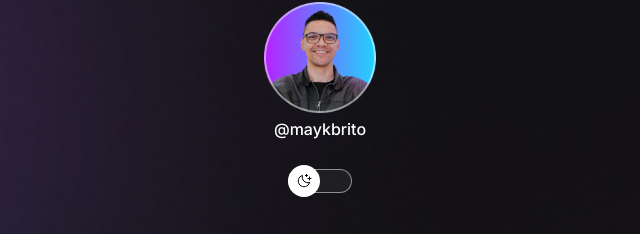
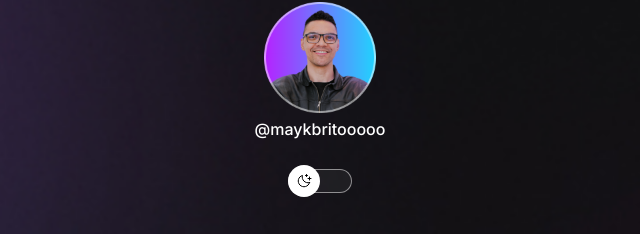
Before and after one commit to D3vJhonathan/Rocketseat-curso, a plain HTML site: page index.html in a window 1280 px wide. Shown: the part 78-312 px from the top of the page, 320-960 px from the left. Drawn offline with nearby package versions, Linux system fonts and the light colour scheme.

Commit message:
:tada: teste

```diff
--- a/index.html
+++ b/index.html
@@ -16,7 +16,7 @@
     <div id="container">
       <div id="profile">
         <img src="./assets/avatar.png" alt="um mano sem oculos" />
-        <p>@maykbrito</p>
+        <p>@maykbritooooo</p>
       </div>
       <div id="switch" onclick="toggleMode()">
         <button></button>
```
